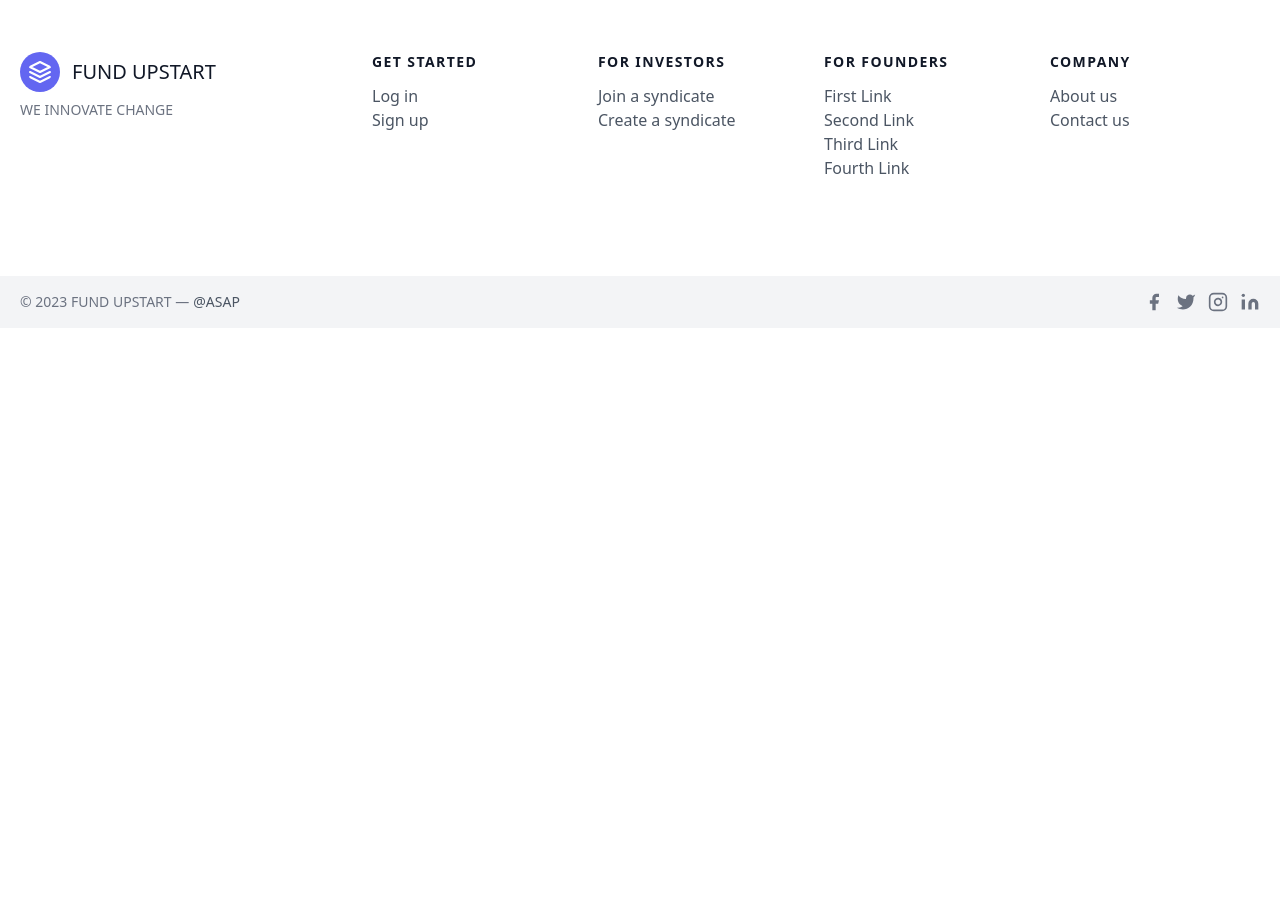
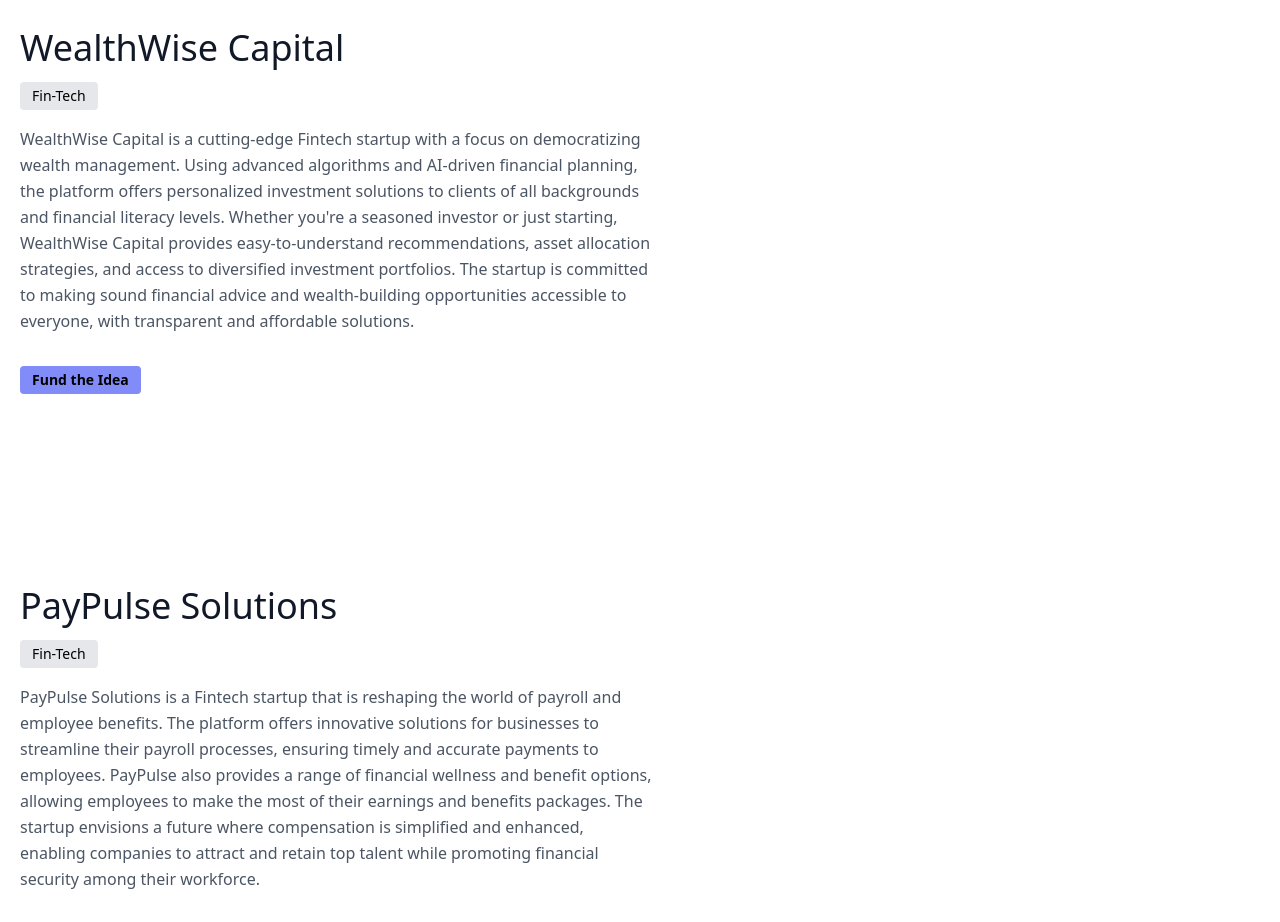
Before and after one commit to Atharva089/Fund-Upstart, a Next.js app in the folder fundupstart/: page /fintech in a window 1280 px wide. Shown: the part 140-1062 px from the top of the page. Before the commit the page ends 800 px from the top, so only its background shows below. Built offline with nearby package versions, Linux system fonts and the light colour scheme.

Commit message:
Modified Fin-Tech page using youtube displayer

```diff
--- a/fundupstart/app/fintech/page.js
+++ b/fundupstart/app/fintech/page.js
@@ -1,6 +1,131 @@
 "use client";
 import React from "react";
+import YouTube from "react-youtube";
 
 export default function fintech() {
-  return <div>This is the fintech page</div>;
+  const opts = {
+    height: "300",
+    width: "500",
+    playerVars: {
+      autoplay: 1,
+    },
+  };
+  return (
+    <div>
+      <section className="text-gray-600 body-font">
+        <div className="container mx-auto flex px-5 py-24 md:flex-row flex-col items-center">
+          <div className="lg:flex-grow md:w-1/2 lg:pr-24 md:pr-16 flex flex-col md:items-start md:text-left mb-16 md:mb-0 items-center text-center">
+            <h1 className="title-font sm:text-4xl text-3xl mb-4 font-medium text-gray-900">
+              WealthWise Capital <br />
+              <button
+                disabled={true}
+                className="inline-flex text-black bg-gray-200 border-0 py-1 px-3 focus:outline-none rounded text-sm"
+              >
+                Fin-Tech
+              </button>
+            </h1>
+            <p className="mb-8 leading-relaxed">
+              WealthWise Capital is a cutting-edge Fintech startup with a focus
+              on democratizing wealth management. Using advanced algorithms and
+              AI-driven financial planning, the platform offers personalized
+              investment solutions to clients of all backgrounds and financial
+              literacy levels. Whether you're a seasoned investor or just
+              starting, WealthWise Capital provides easy-to-understand
+              recommendations, asset allocation strategies, and access to
+              diversified investment portfolios. The startup is committed to
+              making sound financial advice and wealth-building opportunities
+              accessible to everyone, with transparent and affordable solutions.
+            </p>
+            <div className="flex justify-center">
+              <button
+                disabled={true}
+                className="inline-flex text-black bg-indigo-400 border-0 py-1 px-3 font-semibold focus:outline-none hover:bg-indigo-300 rounded text-sm"
+              >
+                <a href="/payments">Fund the Idea</a>
+              </button>
+            </div>
+          </div>
+          <div className="lg:max-w-lg lg:w-full md:w-1/2 w-5/6">
+            <YouTube videoId="sTnm5jvjgjM" opts={opts} />
+          </div>
+        </div>
+      </section>
+      <section className="text-gray-600 body-font">
+        <div className="container mx-auto flex px-5 py-24 md:flex-row flex-col items-center">
+          <div className="lg:flex-grow md:w-1/2 lg:pr-24 md:pr-16 flex flex-col md:items-start md:text-left mb-16 md:mb-0 items-center text-center">
+            <h1 className="title-font sm:text-4xl text-3xl mb-4 font-medium text-gray-900">
+              PayPulse Solutions <br />
+              <button
+                disabled={true}
+                className="inline-flex text-black bg-gray-200 border-0 py-1 px-3 focus:outline-none rounded text-sm"
+              >
+                Fin-Tech
+              </button>
+            </h1>
+            <p className="mb-8 leading-relaxed">
+              PayPulse Solutions is a Fintech startup that is reshaping the
+              world of payroll and employee benefits. The platform offers
+              innovative solutions for businesses to streamline their payroll
+              processes, ensuring timely and accurate payments to employees.
+              PayPulse also provides a range of financial wellness and benefit
+              options, allowing employees to make the most of their earnings and
+              benefits packages. The startup envisions a future where
+              compensation is simplified and enhanced, enabling companies to
+              attract and retain top talent while promoting financial security
+              among their workforce.
+            </p>
+            <div className="flex justify-center">
+              <button
+                disabled={true}
+                className="inline-flex text-black bg-indigo-400 border-0 py-1 px-3 font-semibold focus:outline-none hover:bg-indigo-300 rounded text-sm"
+              >
+                <a href="/payments">Fund the Idea</a>
+              </button>
+            </div>
+          </div>
+          <div className="lg:max-w-lg lg:w-full md:w-1/2 w-5/6">
+            <YouTube videoId="sTnm5jvjgjM" opts={opts} />
+          </div>
+        </div>
+      </section>
+      <section className="text-gray-600 body-font">
+        <div className="container mx-auto flex px-5 py-24 md:flex-row flex-col items-center">
+          <div className="lg:flex-grow md:w-1/2 lg:pr-24 md:pr-16 flex flex-col md:items-start md:text-left mb-16 md:mb-0 items-center text-center">
+            <h1 className="title-font sm:text-4xl text-3xl mb-4 font-medium text-gray-900">
+              CryptoMint Innovations <br />
+              <button
+                disabled={true}
+                className="inline-flex text-black bg-gray-200 border-0 py-1 px-3 focus:outline-none rounded text-sm"
+              >
+                Fin-Tech
+              </button>
+            </h1>
+            <p className="mb-8 leading-relaxed">
+              CryptoMint Innovations is a Fintech startup at the forefront of
+              the cryptocurrency and blockchain revolution. The platform offers
+              a user-friendly interface for trading and investing in various
+              cryptocurrencies, making it accessible to both novice and
+              experienced investors. CryptoMint also provides educational
+              resources to help users understand the complexities of the digital
+              currency market. With a mission to make digital assets more
+              mainstream, the startup is committed to enhancing the financial
+              ecosystem by offering safe, secure, and efficient crypto trading
+              and investment opportunities.
+            </p>
+            <div className="flex justify-center">
+              <button
+                disabled={true}
+                className="inline-flex text-black bg-indigo-400 border-0 py-1 px-3 font-semibold focus:outline-none hover:bg-indigo-300 rounded text-sm"
+              >
+                <a href="/payments">Fund the Idea</a>
+              </button>
+            </div>
+          </div>
+          <div className="lg:max-w-lg lg:w-full md:w-1/2 w-5/6">
+            <YouTube videoId="sTnm5jvjgjM" opts={opts} />
+          </div>
+        </div>
+      </section>
+    </div>
+  );
 }
```
